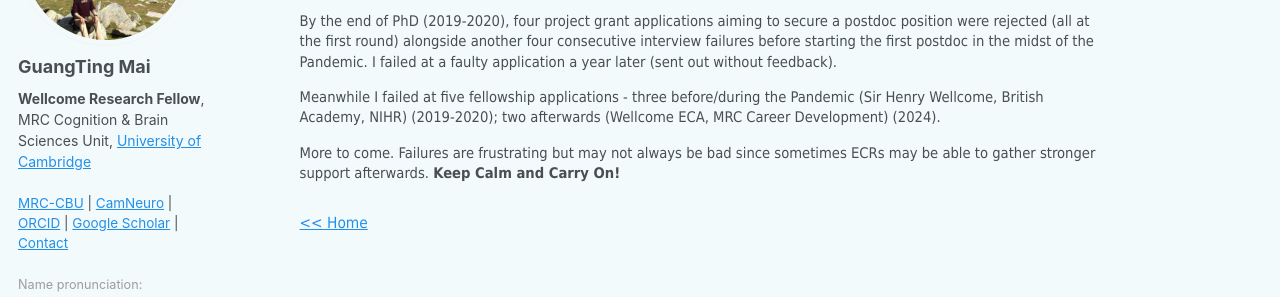
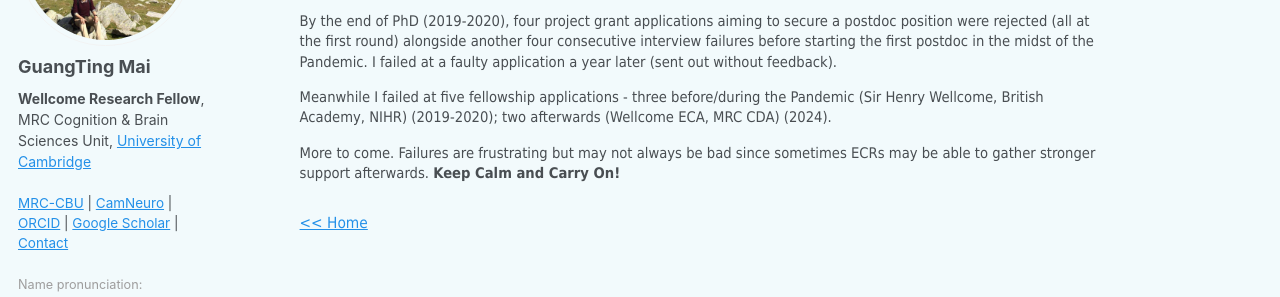
Before and after one commit to guangtingmai/guangtingmai.github.io, a Jekyll site: the page built from _pages/cv-failures.html, in a window 1280 px wide and 933 px high. Shown: the part 228-525 px from the top of the window. Built offline with Jekyll 4.4.1, drawn with Linux system fonts in a browser that asks for light colours.

Commit message:
Update cv-failures.html

```diff
--- a/_pages/cv-failures.html
+++ b/_pages/cv-failures.html
@@ -11,7 +11,7 @@ author_profile: true
   aiming to secure a postdoc position were rejected (all at the first round) alongside another four consecutive interview failures before starting the first postdoc
   in the midst of the Pandemic. I failed at a faulty application a year later (sent out without feedback).</p>
 <p span style="font-size:11pt;font-family:Tahoma;line-height:1.4;display:block;margin-bottom:0.2vh">Meanwhile I failed at five fellowship applications - three
-  before/during the Pandemic (Sir Henry Wellcome, British Academy, NIHR) (2019-2020); two afterwards (Wellcome ECA, MRC Career Development) (2024).</span></p>
+  before/during the Pandemic (Sir Henry Wellcome, British Academy, NIHR) (2019-2020); two afterwards (Wellcome ECA, MRC CDA) (2024).</span></p>
 <p span style="font-size:11pt;font-family:Tahoma;line-height:1.4;display:block;margin-bottom:0.2vh">More to come. Failures are frustrating but may not always be bad
   since sometimes ECRs may be able to gather stronger support afterwards. <strong>Keep Calm and Carry On!</strong></span></p>
 <br>
```
